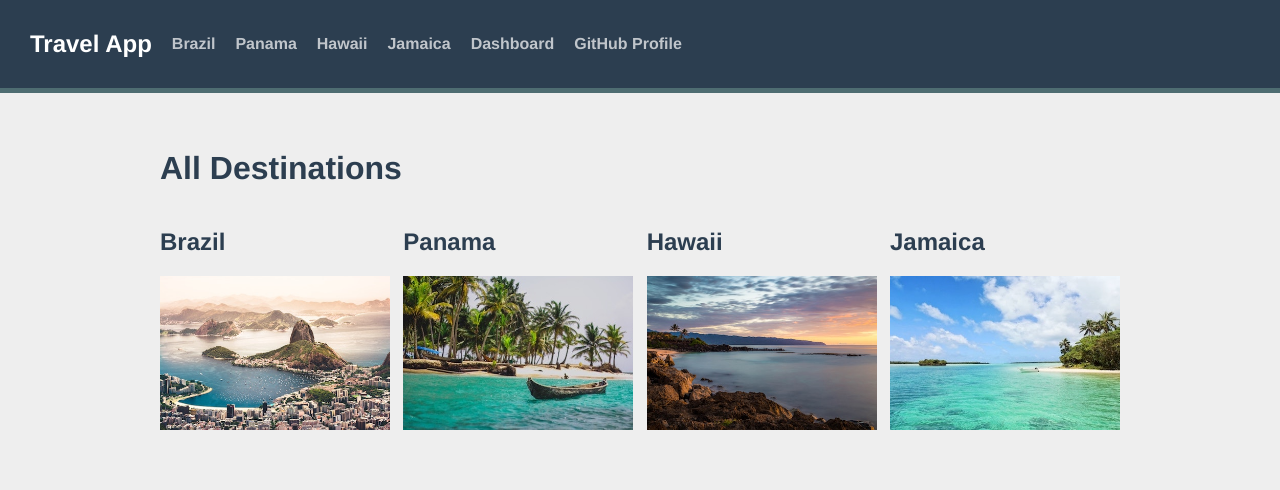
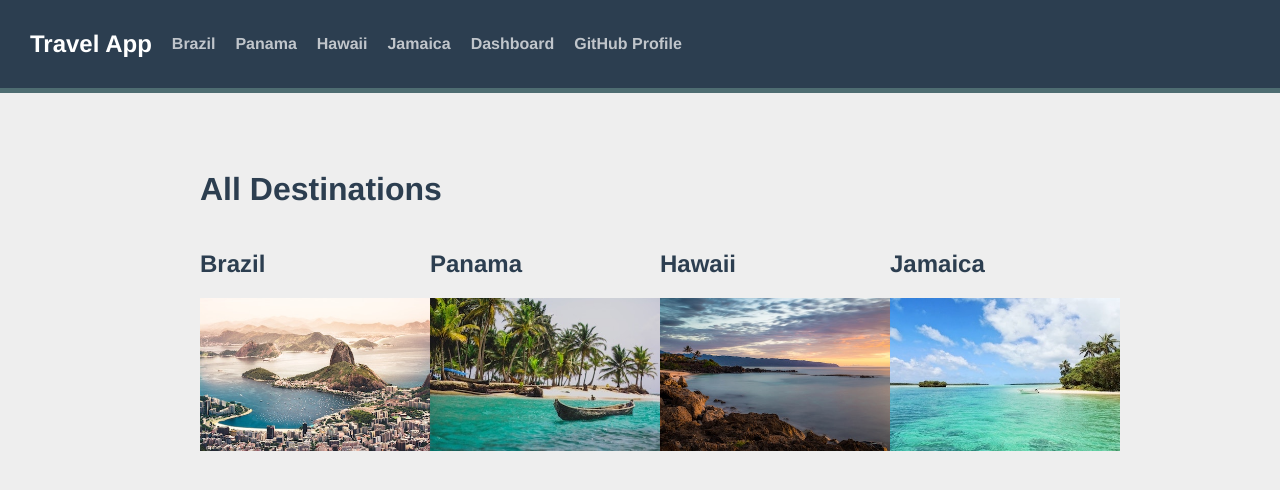
Before and after one commit to Macovka/tavel-app-with-cli, a Vue app: page / in a window 1280 px wide. Shown: the top 490 px of the page. Built offline with nearby package versions, Linux system fonts and the light colour scheme.

Commit message:
left-sidebar

```diff
--- a/src/App.vue
+++ b/src/App.vue
@@ -1,9 +1,16 @@
 <template>
   <the-navigation></the-navigation>
   <div class="container">
-    <router-view v-slot="{Component}">
+    <div v-if="showLeftSidebar" class="left-sidebar">
+      <router-view class="view" name="LeftSidebar" v-slot="{ Component }">
         <transition name="fade" mode="out-in">
           <component :is="Component" :key="$route.path"></component>
+        </transition>
+      </router-view>
+    </div>
+    <router-view v-slot="{ Component }" class="main-view">
+      <transition name="fade" mode="out-in">
+        <component :is="Component" :key="$route.path" @after-leave="showLeftSidebar = true"></component>
       </transition>
     </router-view>
   </div>
@@ -12,18 +19,41 @@
 <script>
   import TheNavigation from './components/TheNavigation.vue';
   export default {
-    components: {TheNavigation}
+    components: {TheNavigation},
+      data() {
+      return {
+        showLeftSidebar: false
+      };
+    },
+    mounted() {
+      this.$nextTick(() => {
+        this.showLeftSidebar = true;
+      });
+    },
   }
 </script>
 
 <style lang="css">
 .fade-enter-active,
 .fade-leave-active {
-    transition: opacity .3s, transform 0.3s;
+  transition: opacity .3s, transform .3s;
 }
+
 .fade-enter,
 .fade-leave-to {
   opacity: 0;
-    transform: translateX(-30%);
+  transform: translateX(-10%);
+}
+
+.container {
+  display: flex;
+}
+
+.left-sidebar {
+  width: 20%;
+}
+
+.main-view {
+  width: 100%;
 }
 </style>
--- /dev/null
+++ b/src/components/LeftSidebar.vue
@@ -0,0 +1,26 @@
+<template>
+    <ul>
+        <li><RouterLink :to="{name: 'home'}">Home</RouterLink></li>
+        <li><RouterLink :to="{name: 'protected'}">Dashboard</RouterLink></li>
+        <li><RouterLink :to="{name: 'invoices'}">Invoices</RouterLink></li>
+    </ul>
+</template>
+
+<script>
+    export default {
+
+    }
+</script>
+
+<style scoped>
+ul {
+    background: white;
+    padding: 10px;
+    list-style: none;
+    margin-right: 20px;
+}
+
+li {
+    margin: 10px;
+}
+</style>
--- a/src/router/index.js
+++ b/src/router/index.js
@@ -11,7 +11,10 @@ const routes = [
   {
     path: '/protected',
     name: 'protected',
-    component: () => import('@/views/Protected.vue'),
+    components: {
+      default: () => import('@/views/Protected.vue'),
+      LeftSidebar: () => import('@/components/LeftSidebar.vue'),
+    },
     meta: {
       requiresAuth: true,
     }
@@ -24,7 +27,10 @@ const routes = [
   {
     path: '/invoices',
     name: 'invoices',
-    component: () => import('@/views/Invoices.vue'),
+    components: {
+      default: () => import('@/views/Invoices.vue'),
+      LeftSidebar: () => import('@/components/LeftSidebar.vue'),
+    },
     meta: {
       requiresAuth: true,
     }
@@ -89,15 +95,15 @@ router.beforeEach((to, from) => {
 
 export default router;
 
-function isDestinationExists(destinationSlug, to) {
+function isDestinationExists(destinationSlug) {
   const exists = sourceData.destinations.find(
     destination => destination.slug === destinationSlug
   );
   return exists;
 }
 
-function isExperienceExists(destinationSlug, experienceSlug, to) {
-  const destination = isDestinationExists(destinationSlug, to);
+function isExperienceExists(destinationSlug, experienceSlug) {
+  const destination = isDestinationExists(destinationSlug);
   const experienceExists = destination.experiences.find(
     (experience) => experience.slug === experienceSlug
   );
--- a/src/views/Protected.vue
+++ b/src/views/Protected.vue
@@ -1,5 +1,5 @@
 <template>
-    <div>
+    <div id="protected">
         <h1>Greetengs, {{ username }}</h1>
         <BaseButton @click="logout">Log out</BaseButton>
         <RouterLink :to="{name: 'invoices'}">
```
Lines whose indentation alone changed are shown as unchanged.
